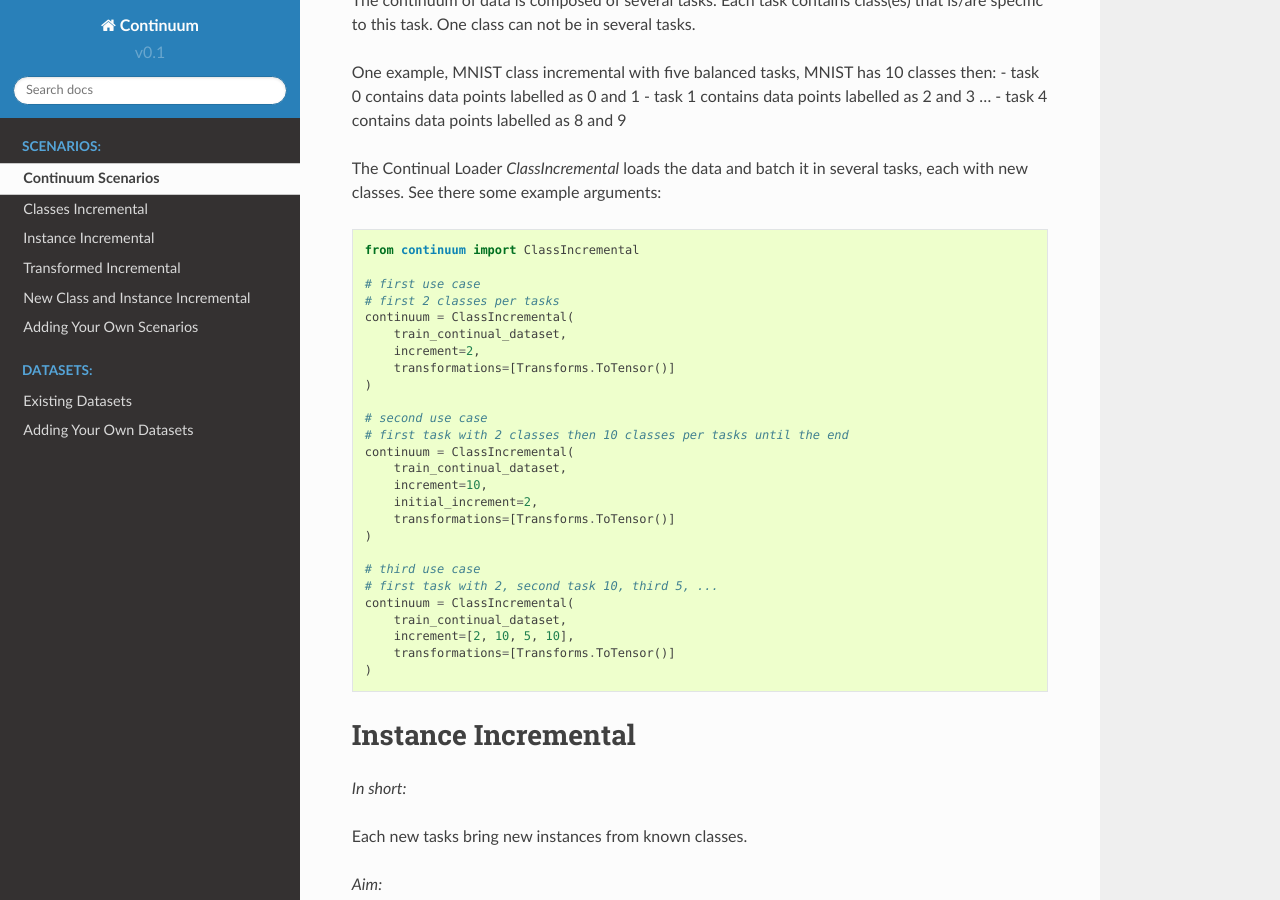
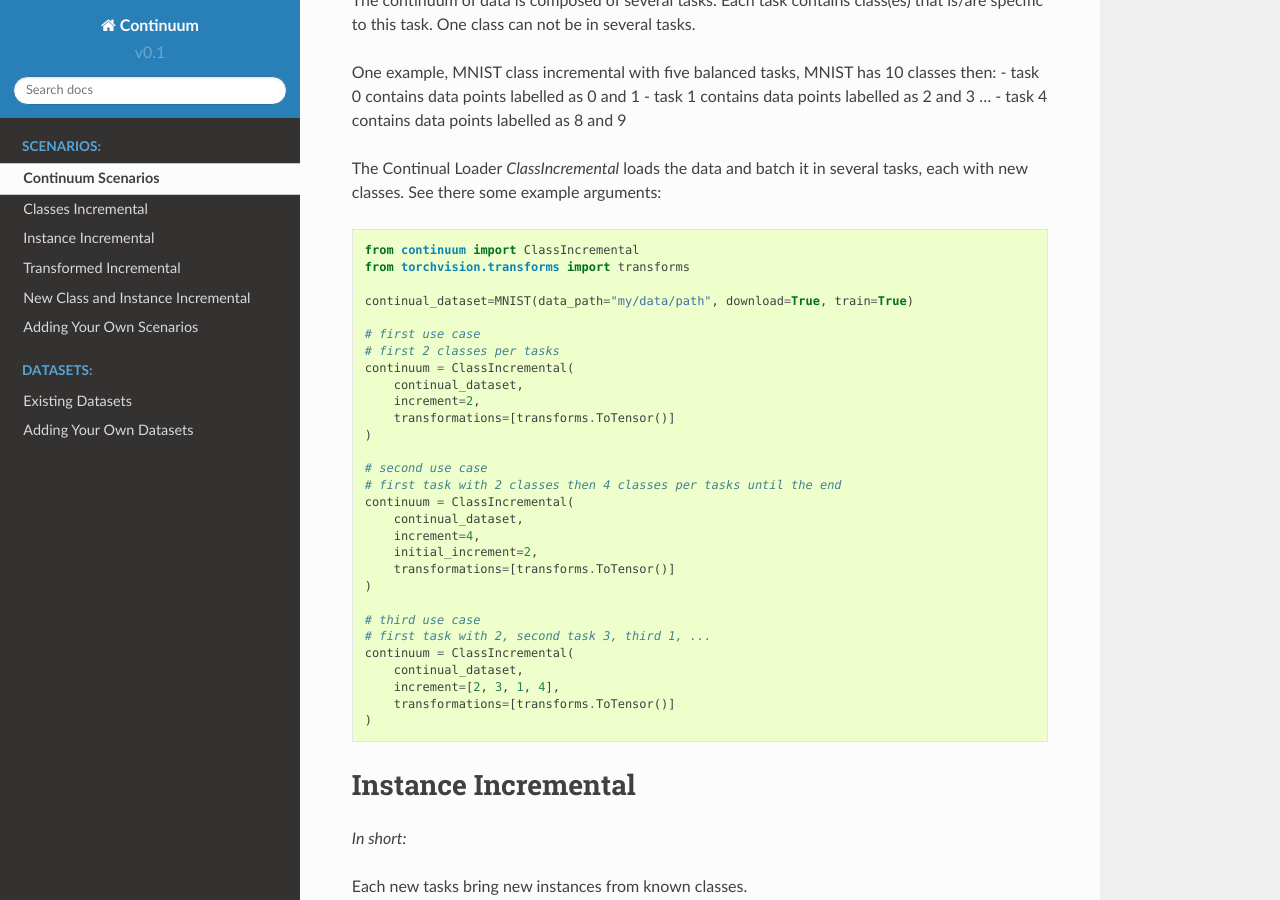
Before and after one commit to Continvvm/continuum, a Sphinx documentation site: the page built from docs/_tutorials/scenarios/scenarios.rst, in a window 1280 px wide and 900 px high, scrolled down 1856 px. Built offline with Sphinx 7.4.7 and the Read the Docs theme 2.0.0, drawn with Linux system fonts in a browser that asks for light colours; some of the changed text lies outside the part shown.

```diff
--- a/docs/_tutorials/scenarios/scenarios.rst
+++ b/docs/_tutorials/scenarios/scenarios.rst
@@ -40,9 +41,10 @@ A practical example with split MNIST:
     from torch.utils.data import DataLoader
     from continuum.datasets import MNIST
     from continuum import ClassIncremental
-    from continuum.tasks import Taskset, split_train_val
+    from continuum.tasks import split_train_val
 
-    dataset=MNIST("my/data/path", download=True, train=True)
+
+    dataset=MNIST(data_path="my/data/path", download=True, train=True)
 
     # split MNIST with 2 classes per tasks -> 5 tasks
     continuum = ClassIncremental(dataset, increment=2)
@@ -51,25 +53,23 @@ A practical example with split MNIST:
     for task_id, dataset in enumerate(continuum):
 
         # We use here a cool function to split the dataset into train/val with 90% train
-        train_dataset, val_dataset = split_train_val(dataset, split_val = 0.1)
+        train_dataset, val_dataset = split_train_val(dataset, val_split = 0.1)
         train_loader = DataLoader(train_dataset)
 
          # train dataset is a normal data loader like in pytorch that can be used to load the task data
-         for x, y, t in train_loader:
-                # data, label, task index
-                # train on the task here
+        for x, y, t in train_loader:
+            # data, label, task index
+            # train on the task here
+            break
 
     # For testing we need to create another loader (It is importan to keep test a train separate)
-    dataset_test = MNIST("my/data/path", download=True, train=False)
+    dataset_test = MNIST(data_path="my/data/path", download=True, train=False)
 
-    # Choice 1: you can just get the test data and evaluate you model with it
-    test_loader = DataLoader(dataset_test)
-    for x, y, t in test_loader:
-        # something
-        break
 
-    # Choice 2:  we can also create a test continuum to frame test data as train data.
-    continuum_test = ClassIncremental(dataset, increment=2)
+    # You can also create a test continuum to frame test data as train data.
+    continuum_test = ClassIncremental(dataset_test, increment=2)
+
+    # then iterate through tasks
     for task_id, test_dataset in enumerate(continuum):
         test_loader = DataLoader(test_dataset)
         for x, y, t in test_loader:
@@ -113,30 +114,33 @@ tasks, each with new classes. See there some example arguments:
 .. code-block:: python
 
     from continuum import ClassIncremental
+    from torchvision.transforms import transforms
+
+    continual_dataset=MNIST(data_path="my/data/path", download=True, train=True)
 
     # first use case
     # first 2 classes per tasks
     continuum = ClassIncremental(
-        train_continual_dataset,
+        continual_dataset,
         increment=2,
-        transformations=[Transforms.ToTensor()]
+        transformations=[transforms.ToTensor()]
     )
 
     # second use case
-    # first task with 2 classes then 10 classes per tasks until the end
+    # first task with 2 classes then 4 classes per tasks until the end
     continuum = ClassIncremental(
-        train_continual_dataset,
-        increment=10,
+        continual_dataset,
+        increment=4,
         initial_increment=2,
-        transformations=[Transforms.ToTensor()]
+        transformations=[transforms.ToTensor()]
     )
 
     # third use case
-    # first task with 2, second task 10, third 5, ...
+    # first task with 2, second task 3, third 1, ...
     continuum = ClassIncremental(
-        train_continual_dataset,
-        increment=[2, 10, 5, 10],
-        transformations=[Transforms.ToTensor()]
+        continual_dataset,
+        increment=[2, 3, 1, 4],
+        transformations=[transforms.ToTensor()]
     )
 
 
@@ -202,7 +206,9 @@ The scenarios is then to learn a same task in various permutation spaces.
     from continuum.datasets import MNIST
     from continuum import Permutations
 
-    dataset = MNIST("my/data/path", download=True, train=True)
+    dataset = MNIST(data_path="my/data/path", download=True, train=True)
+    nb_tasks=5
+    seed = 0
 
     # A sequence of permutations is initialized from seed `seed` each task is with different pixel permutation
     # shared_label_space=True means that all classes use the same label space
@@ -218,12 +224,13 @@ The scenarios is then to learn a same task in various rotations spaces.
     from continuum.datasets import MNIST
     from continuum import Rotations
 
+    nb_tasks = 3
     # first example with 3 tasks with fixed rotations
     list_degrees = [0, 45, 90]
     # second example with 3 tasks with ranges of rotations
     list_degrees = [0, (40,50), (85,95)]
 
-    dataset = MNIST("my/data/path", download=True, train=True)
+    dataset = MNIST(data_path="my/data/path", download=True, train=True)
     continuum = Rotations(cl_dataset=dataset, nb_tasks=nb_tasks, list_degrees=list_degrees)
 
 New Class and Instance Incremental
--- a/docs/_tutorials/tasks/tasks.rst
+++ b/docs/_tutorials/tasks/tasks.rst
@@ -65,4 +65,4 @@ Useful functions
     task_set = MyTaskSet()
 
     # split the task_set such as 10% of the data, randomly selected, are used for validation.
-    task_set_train, task_set_valid = (task_set, split_val = 0.1)
+    task_set_train, task_set_valid = (task_set, val_split = 0.1)
```
Also changed, not shown: other parts of docs/_tutorials/scenarios/scenarios.rst (+3 -1 lines).
